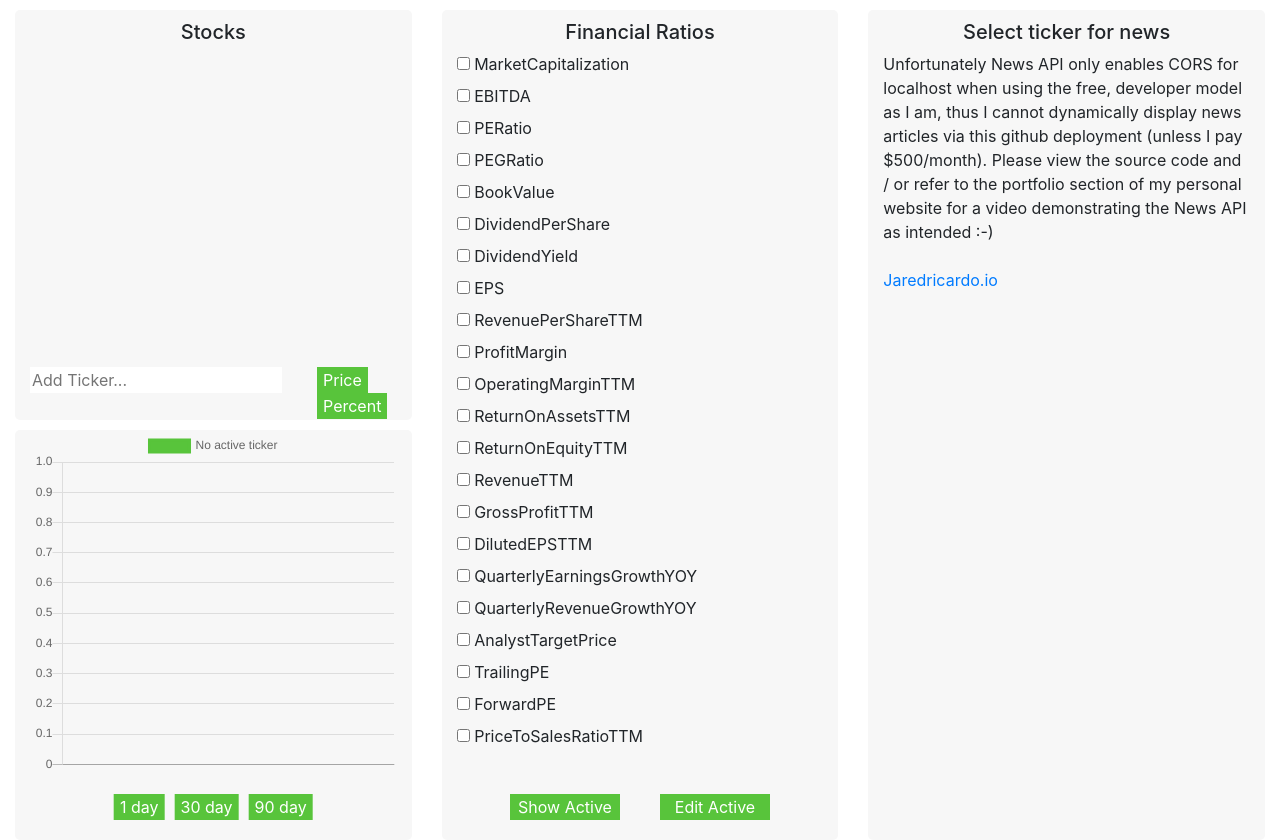
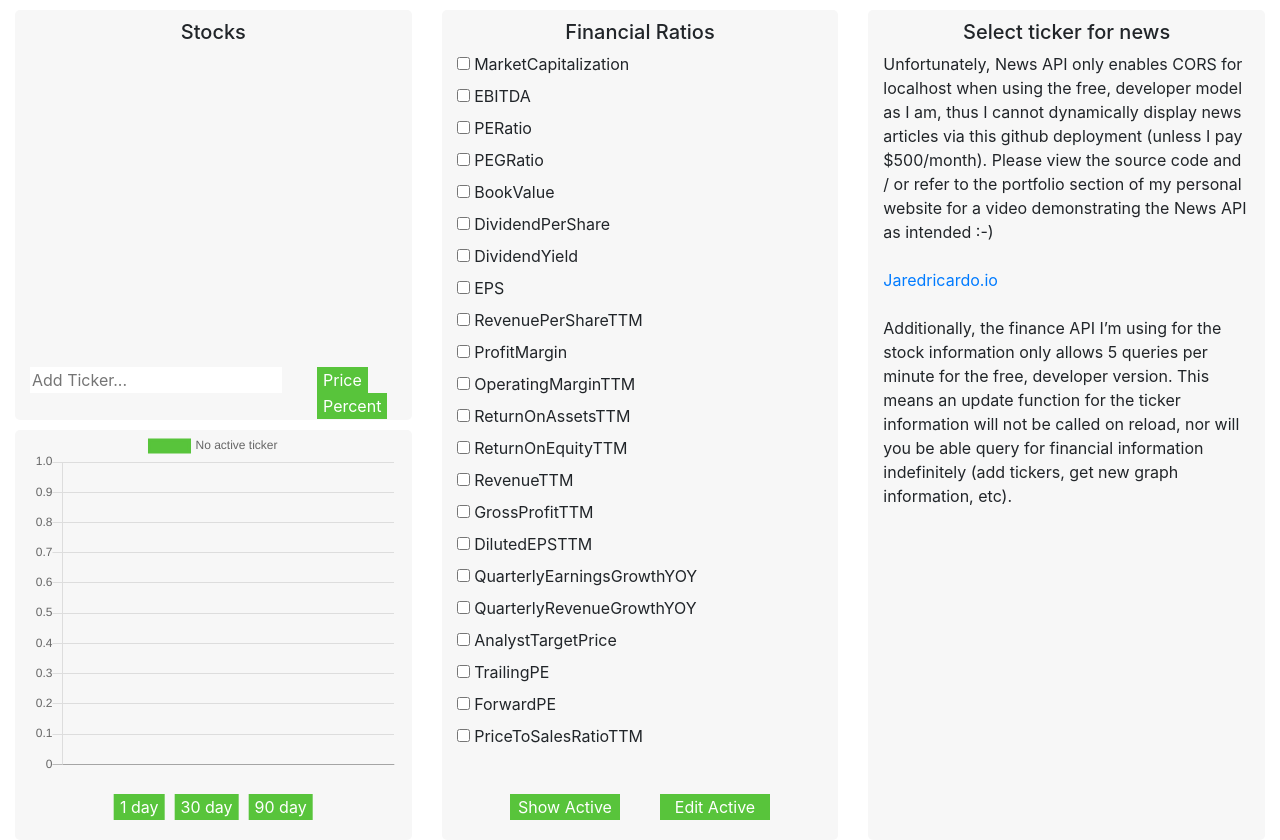
Before and after one commit to jaredricardo/Stock-Screener-Deploy, a React (Create React App) app: page / in a window 1280 px wide. Built offline with nearby package versions, Linux system fonts and the light colour scheme.

Commit message:
news api blurb

```diff
--- a/src/components/Graph.js
+++ b/src/components/Graph.js
@@ -55,7 +55,7 @@ export class Graph extends Component {
 
     clickHandlers = (e) => {
         if (this.props.activeTicker === undefined) {
-            alert("No active ticker seleceted")
+            alert("No active ticker selected. Please choose a ticker from your ticker list.")
         } else if(e.target.value === "one") {
             return this.handleClickDaily()
         } else if (e.target.value === "thirty") {
--- a/src/components/NewsAPI.js
+++ b/src/components/NewsAPI.js
@@ -121,12 +121,18 @@ export class NewsAPI extends Component {
 
                 {/* {newsListMap} */}
                 <p>
-                    Unfortunately News API only enables CORS for localhost when using the free, developer model as I am,
+                    Unfortunately, News API only enables CORS for localhost when using the free, developer model as I am,
                     thus I cannot dynamically display news articles via this github deployment (unless I pay $500/month).
                     Please view the source code and / or refer to the portfolio section of my personal website for a video demonstrating the News API as intended :-)
                     <br></br>
                     <br></br>
                     <a href="https://www.jaredricardo.io" target="_blank"> Jaredricardo.io </a>
+                    <br></br>
+                    <br></br>
+                    Additionally, the finance API I’m using for the stock information only allows 5 queries per minute
+                    for the free, developer version. This means an update function for the ticker information will not
+                     be called on reload, nor will you be able query for financial information indefinitely (add tickers,
+                     get new graph information, etc).
                 </p>
 
             </Container>
```
Also changed, not shown: 2 other files (tests, documents, lock files or other folders).
